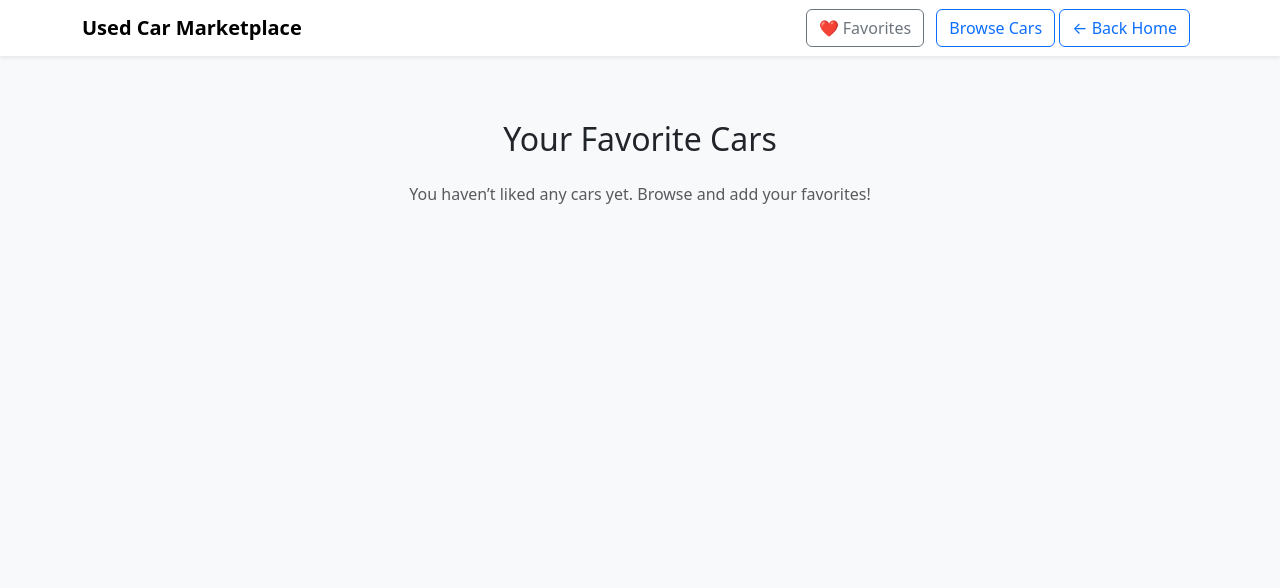
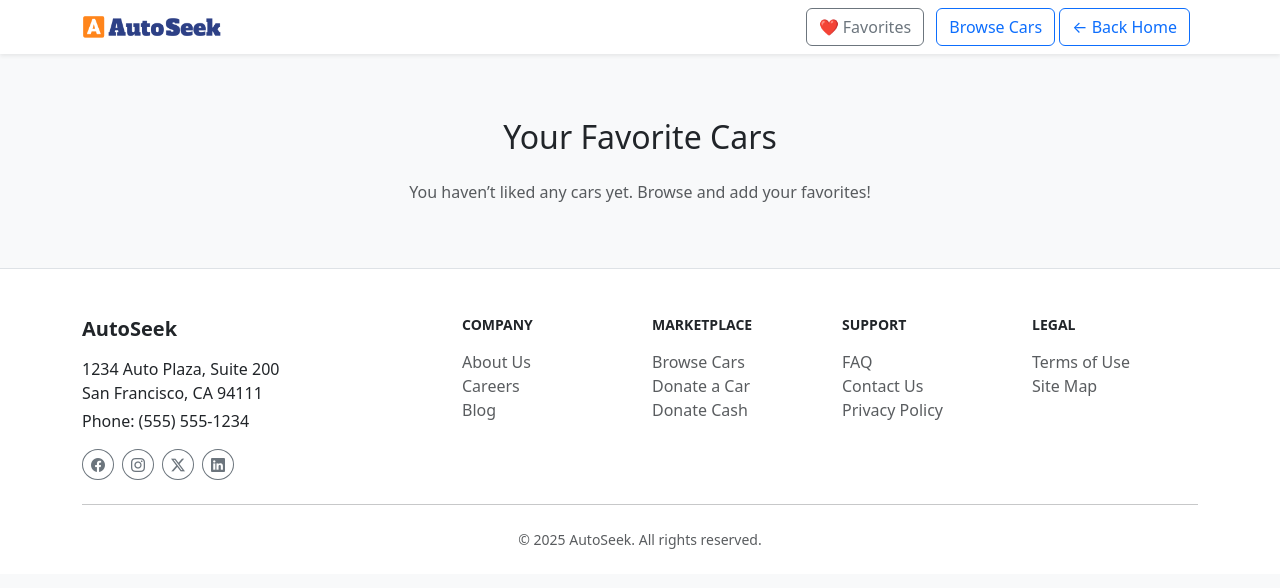
Before and after one commit to NingyuanBi/CarSal, a Flask app: page /favorites in a window 1280 px wide. Shown: the top 588 px of the page. Run offline with Flask 3, Linux system fonts and the light colour scheme.

Commit message:
added logo and footer
added logo and footer, also make the navigation bar being sticky

```diff
--- a/app.py
+++ b/app.py
@@ -4,6 +4,14 @@ import pandas as pd
 
 app = Flask(__name__)
 app.secret_key = 'your_secret_key_here'
+
+# --- Make 'now()' available in all templates ---
+from datetime import datetime
+
+@app.context_processor
+def inject_now():
+    """Expose a callable 'now' inside templates: {{ now().year }}"""
+    return {'now': datetime.utcnow}
 cars = pd.read_csv('used_cars.csv')
 
 # Clean image column: remove blanks and turn nan/None into empty strings
@@ -99,10 +107,17 @@ def donate_cash():
     """Landing page for cash donation (placeholder)."""
     return "<h1>Donate Cash – Coming Soon</h1><p>Secure cash donations will be enabled soon.</p>"
 
+
 @app.route('/about')
 def about():
     """About Us detailed page (placeholder)."""
     return "<h1>About Us</h1><p>This section will tell our story in detail – stay tuned!</p>"
 
+# --- Careers placeholder route ---
+@app.route('/careers')
+def careers():
+    """Careers page (placeholder)."""
+    return "<h1>Careers – Join Our Team</h1><p>We’ll list open positions here soon.</p>"
+
 if __name__ == '__main__':
     app.run(debug=True)
--- a/templates/base.html
+++ b/templates/base.html
@@ -5,6 +5,7 @@
     <meta charset="UTF-8">
     <title>{% block title %}Used Car Marketplace{% endblock %}</title>
     <link href="https://cdn.jsdelivr.net/npm/bootstrap@5.3.3/dist/css/bootstrap.min.css" rel="stylesheet">
+    <link rel="stylesheet" href="https://cdn.jsdelivr.net/npm/bootstrap-icons@1.11.1/font/bootstrap-icons.css">
     <style>
       /* Banner area – only used on homepage */
       header.banner {
@@ -41,9 +42,12 @@
 
 <body class="bg-light">
     <!-- navigation bar -->
-    <nav class="navbar navbar-light bg-white shadow-sm">
+    <nav class="navbar navbar-light bg-white shadow-sm sticky-top">
         <div class="container d-flex align-items-center">
-            <a class="navbar-brand fw-bold" href="{{ url_for('index') }}">Used Car Marketplace</a>
+            <a class="navbar-brand fw-bold d-flex align-items-center" href="{{ url_for('index') }}">
+              <img src="{{ url_for('static', filename='images/logo.png') }}" alt="AutoSeek logo"
+                   style="width:140px; height:auto; object-fit:contain;" class="me-2">
+            </a>
             <div class="ms-auto">
                 <a href="{{ url_for('favorites') }}" class="btn btn-outline-secondary me-2">❤️ Favorites</a>
                 <a href="{{ url_for('listings') }}" class="btn btn-outline-primary">Browse Cars</a>
@@ -71,6 +75,68 @@
         {% block content %}{% endblock %}
     </main>
 
+    <!-- ===== GLOBAL FOOTER ================================================== -->
+    <footer class="pt-5 pb-4 bg-white border-top">
+      <div class="container">
+        <div class="row gy-4">
+
+          <!-- Brand & address -->
+          <div class="col-md-4">
+            <h5 class="fw-bold mb-3">AutoSeek</h5>
+            <p class="mb-1">1234 Auto Plaza, Suite&nbsp;200<br>San&nbsp;Francisco, CA&nbsp;94111</p>
+            <p class="mb-3">Phone: (555)&nbsp;555‑1234</p>
+
+            <!-- Social icons -->
+            <div class="d-flex gap-2">
+              <a class="btn btn-outline-secondary btn-sm rounded-circle" href="#"><i class="bi bi-facebook"></i></a>
+              <a class="btn btn-outline-secondary btn-sm rounded-circle" href="#"><i class="bi bi-instagram"></i></a>
+              <a class="btn btn-outline-secondary btn-sm rounded-circle" href="#"><i class="bi bi-twitter-x"></i></a>
+              <a class="btn btn-outline-secondary btn-sm rounded-circle" href="#"><i class="bi bi-linkedin"></i></a>
+            </div>
+          </div>
+
+          <!-- Navigation columns -->
+          <div class="col-6 col-md-2">
+            <h6 class="text-uppercase fw-bold mb-3 small">Company</h6>
+            <ul class="list-unstyled">
+              <li><a class="text-decoration-none text-muted" href="{{ url_for('about') }}">About Us</a></li>
+              <li><a class="text-decoration-none text-muted" href="{{ url_for('careers') }}">Careers</a></li>
+              <li><a class="text-decoration-none text-muted" href="#">Blog</a></li>
+            </ul>
+          </div>
+
+          <div class="col-6 col-md-2">
+            <h6 class="text-uppercase fw-bold mb-3 small">Marketplace</h6>
+            <ul class="list-unstyled">
+              <li><a class="text-decoration-none text-muted" href="{{ url_for('listings') }}">Browse Cars</a></li>
+              <li><a class="text-decoration-none text-muted" href="{{ url_for('donate_car') }}">Donate a Car</a></li>
+              <li><a class="text-decoration-none text-muted" href="{{ url_for('donate_cash') }}">Donate Cash</a></li>
+            </ul>
+          </div>
+
+          <div class="col-6 col-md-2">
+            <h6 class="text-uppercase fw-bold mb-3 small">Support</h6>
+            <ul class="list-unstyled">
+              <li><a class="text-decoration-none text-muted" href="#faq">FAQ</a></li>
+              <li><a class="text-decoration-none text-muted" href="#">Contact Us</a></li>
+              <li><a class="text-decoration-none text-muted" href="#">Privacy Policy</a></li>
+            </ul>
+          </div>
+
+          <div class="col-6 col-md-2">
+            <h6 class="text-uppercase fw-bold mb-3 small">Legal</h6>
+            <ul class="list-unstyled">
+              <li><a class="text-decoration-none text-muted" href="#">Terms of Use</a></li>
+              <li><a class="text-decoration-none text-muted" href="#">Site Map</a></li>
+            </ul>
+          </div>
+        </div>
+
+        <hr class="my-4">
+        <p class="small text-center text-muted mb-0">© {{ now().year }} AutoSeek. All rights reserved.</p>
+      </div>
+    </footer>
+
     <!-- public script -->
     <script src="https://cdn.jsdelivr.net/npm/bootstrap@5.3.3/dist/js/bootstrap.bundle.min.js"></script>
 </body>
```
Also changed, not shown: static/images/logo.png (added), 1 other file.
